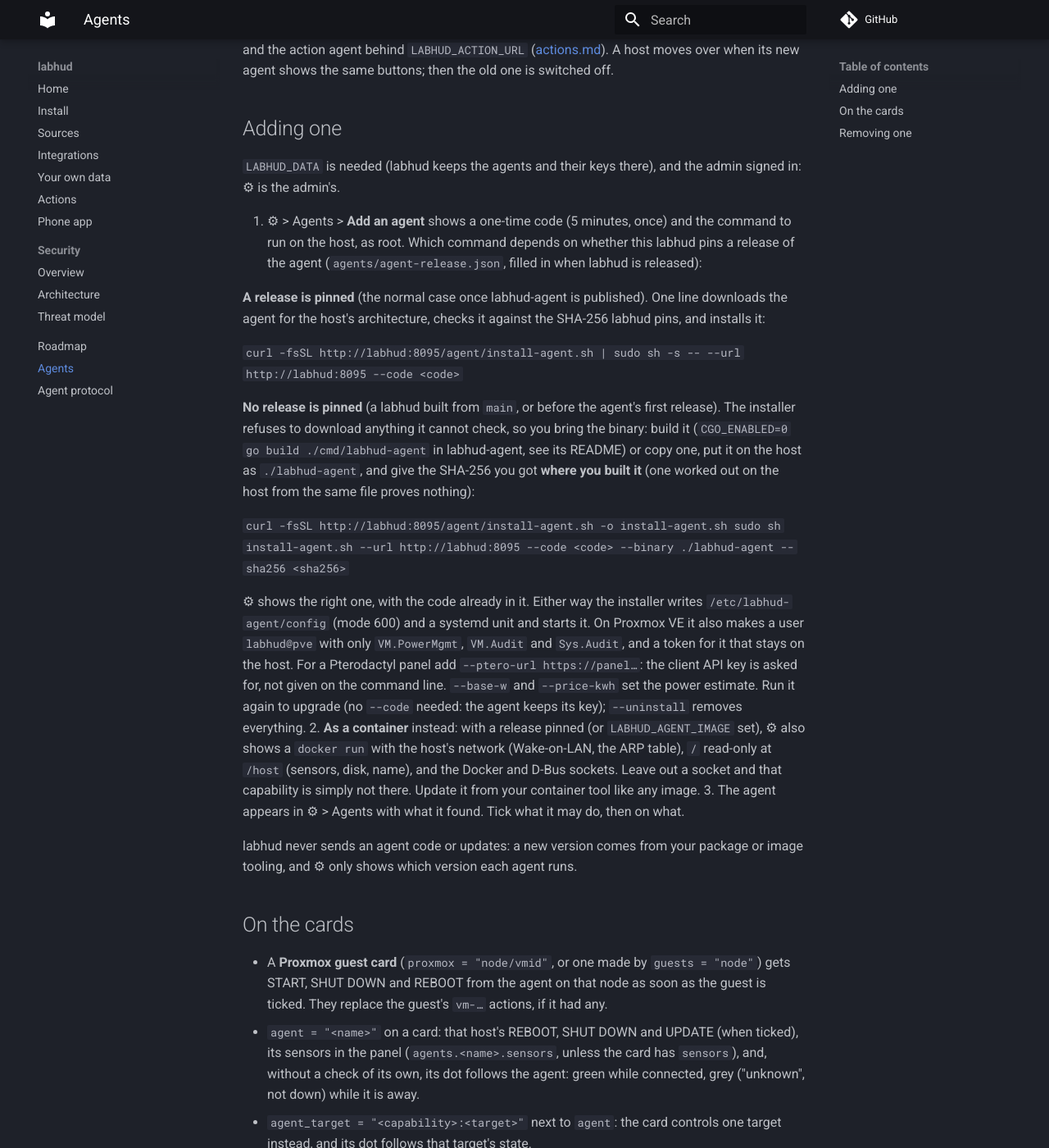
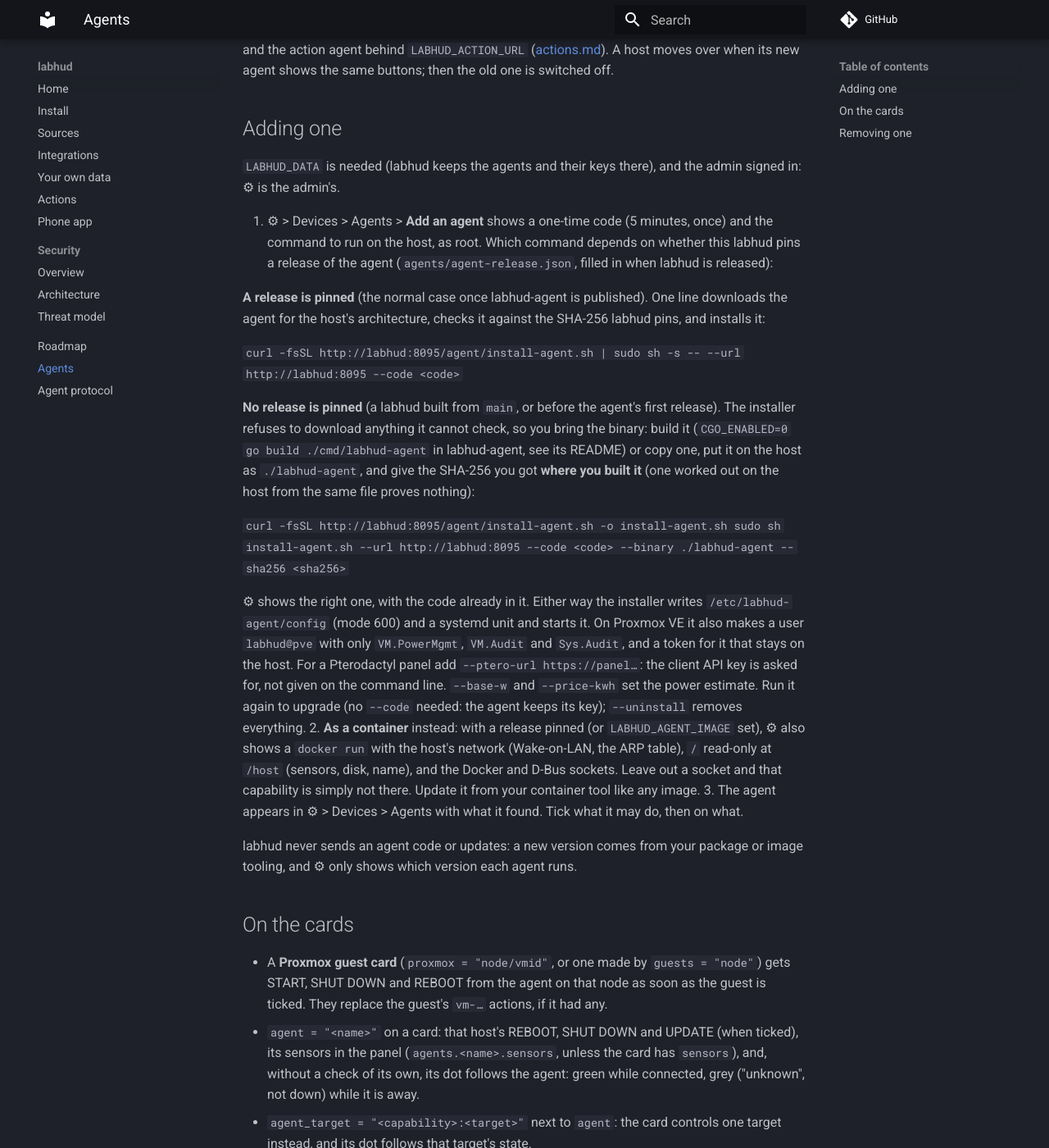
Before and after one commit to Mithrandler/labhud, an MkDocs documentation site: the page built from docs/agents.md, in a window 1280 px wide and 1400 px high, scrolled down 857 px. Shown: the whole window at 82% size. Built offline with MkDocs 1.6.1 and Material for MkDocs 9.7.7, drawn with Linux system fonts in a browser that asks for light colours; comment, search, counter and statistics services are not loaded; some of the changed text lies outside the part shown.

Commit message:
Docs and comments: the new ⚙ tab names
Co-Authored-By: Claude Opus 5.5 <noreply@anthropic.com>

```diff
--- a/docs/agents.md
+++ b/docs/agents.md
@@ -17,7 +17,7 @@ APIs, never through a shell or scripts you write. The agent is
 | `pve` | the local API (`https://localhost:8006`, a token made at install) | start, shut down, reboot VMs and LXCs |
 | `ptero` | the panel's client API (a key given at install) | start, stop, restart game servers |
 
-Each capability is found by the agent itself and stays **off until you tick it** in ⚙ > Agents,
+Each capability is found by the agent itself and stays **off until you tick it** in ⚙ > Devices > Agents,
 and then only on the **targets you tick**: each container, service, guest, server or MAC. The
 agent checks the same allowlist again before it touches anything. There is no hard stop for
 guests and no kill for game servers, on purpose.
@@ -32,7 +32,7 @@ the old one is switched off.
 `LABHUD_DATA` is needed (labhud keeps the agents and their keys there), and the admin signed in:
 ⚙ is the admin's.
 
-1. ⚙ > Agents > **Add an agent** shows a one-time code (5 minutes, once) and the command to run
+1. ⚙ > Devices > Agents > **Add an agent** shows a one-time code (5 minutes, once) and the command to run
    on the host, as root. Which command depends on whether this labhud pins a release of the
    agent (`agents/agent-release.json`, filled in when labhud is released):
 
@@ -66,7 +66,7 @@ the old one is switched off.
    a `docker run` with the host's network (Wake-on-LAN, the ARP table), `/` read-only at `/host`
    (sensors, disk, name), and the Docker and D-Bus sockets. Leave out a socket and that
    capability is simply not there. Update it from your container tool like any image.
-3. The agent appears in ⚙ > Agents with what it found. Tick what it may do, then on what.
+3. The agent appears in ⚙ > Devices > Agents with what it found. Tick what it may do, then on what.
 
 labhud never sends an agent code or updates: a new version comes from your package or image
 tooling, and ⚙ only shows which version each agent runs.
@@ -112,5 +112,5 @@ can be a card's metric. The buttons reach the app through `/api/v1` as well; not
 
 ## Removing one
 
-⚙ > Agents > **Remove** deletes its key in labhud at once and tells the agent, which deletes its
+⚙ > Devices > Agents > **Remove** deletes its key in labhud at once and tells the agent, which deletes its
 own and stops. To bring it back, pair it again with a new code.
--- a/server.py
+++ b/server.py
@@ -1119,7 +1119,7 @@ AGENT_FILES = {"/agent/install.sh": os.path.join(AGENTS, "install.sh"),
 # Where install-agent.sh downloads labhud-agent from (a mirror, or a forge of your own); the
 # checksums stay labhud's own (agents/agent-release.json), whatever the address.
 AGENT_RELEASES = os.environ.get("LABHUD_AGENT_RELEASES", "")
-# The image `docker run` uses in ⚙ > Agents. Without a release pinned it is shown only when set here.
+# The image `docker run` uses in ⚙ > Devices > Agents. Without a release pinned it is shown only when set here.
 AGENT_IMAGE = os.environ.get("LABHUD_AGENT_IMAGE", "")
 
 
@@ -1477,7 +1477,7 @@ class Handler(BaseHTTPRequestHandler):
             self.close_connection = True
 
     def _agents_admin(self, op):
-        """⚙ > Agents: the list, a pairing code, what each agent may do, removing one. From labhud's
+        """⚙ > Devices > Agents: the list, a pairing code, what each agent may do, removing one. From labhud's
         own page, as the admin when there is one (like pairing a phone). One answer for every refusal."""
         body = self._small_json(64 * 1024)
         if body is None or not self._may_manage():
--- a/static/app.js
+++ b/static/app.js
@@ -248,7 +248,7 @@ function overlay_open() {
 }
 
 /** The reload a good config.toml asks for, or a tick in ⚙ that changed the cards' buttons. Not
- * while something is open: a tick in ⚙ > Agents would close ⚙ and drop you on the first page.
+ * while something is open: a tick in ⚙ > Devices > Agents would close ⚙ and drop you on the first page.
  * It waits until that is closed, then reloads once. */
 let reloadPending = false;
 function reload_when_free() {
@@ -1676,7 +1676,7 @@ function section(body, title, rows) {
 }
 
 /** The containers the guest's own agent reports, stopped ones first. A container ticked in
-    ⚙ > Agents has its buttons on its row (signed in), each one a card of its own for the
+    ⚙ > Devices > Agents has its buttons on its row (signed in), each one a card of its own for the
     confirmation and the progress, so "starting…" watches that container and not the guest. */
 function agent_containers(body, c) {
   const all = get(`agents.${c.agent}.containers`) || {};
--- a/static/settings.js
+++ b/static/settings.js
@@ -582,7 +582,7 @@ function toggle_hidden(key) {
 function close_settings() { $("#settings").hidden = true; touched(); }
 
 // ---------------------------------------------------------------------------------------------
-// ⚙ > Agents: the paired agents, what each found, what each may do (agents.py)
+// ⚙ > Devices > Agents: the paired agents, what each found, what each may do (agents.py)
 // ---------------------------------------------------------------------------------------------
 
 const CAP_TEXT = {
```
Also changed, not shown: README.md (+1 -1 lines), agents.py (+4 -4 lines), docs/actions.md (+1 -1 lines), docs/agent-protocol.md (+1 -1 lines), docs/security.md (+2 -2 lines), docs/threat-model.md (+1 -1 lines).
